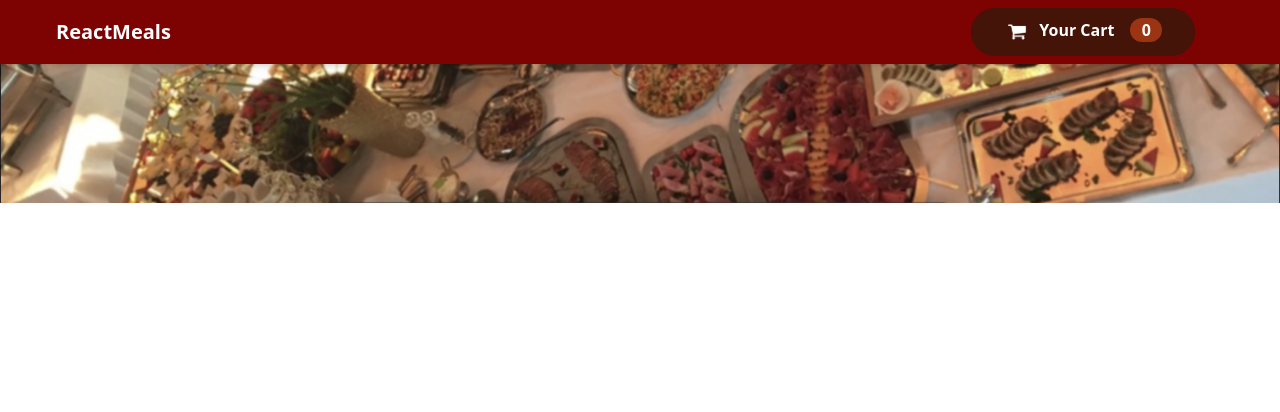
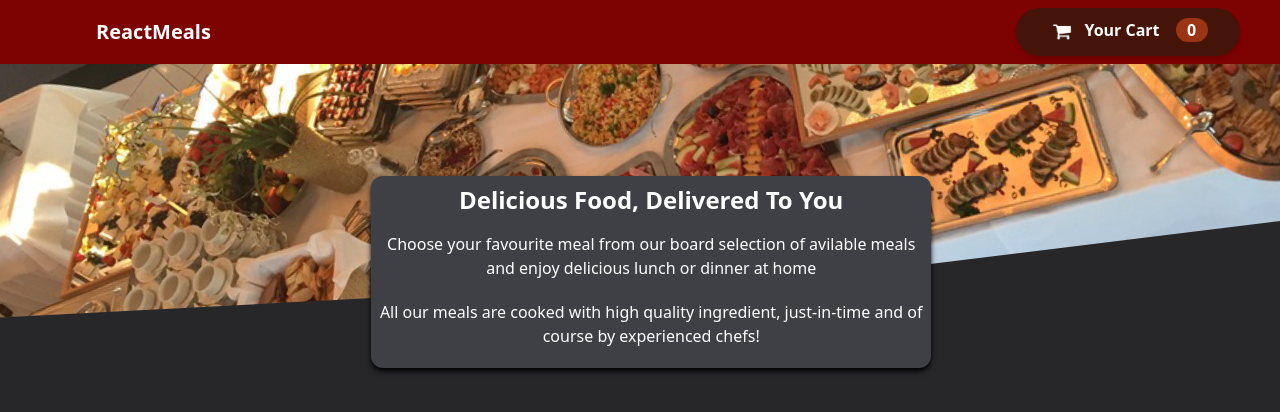
Before and after one commit to Ershad-Alam-67/restaurant-website, a React (Create React App) app: page / in a window 1280 px wide. Shown: the top 412 px of the page. Built offline with nearby package versions, Linux system fonts and the light colour scheme.

Commit message:
Adding Restaurant Summary

```diff
--- /dev/null
+++ b/src/components/Layout/Header.css
@@ -0,0 +1,7 @@
+.zoomed-image {
+  width: 105%;
+  height: 100%;
+  margin-left: -5%;
+  margin-top: -20px;
+  overflow: hidden;
+}
--- a/src/components/Layout/Header.js
+++ b/src/components/Layout/Header.js
@@ -1,25 +1,47 @@
 import React from "react"
 import cart from "../../assets/cart_icon.png"
-import bg_img from "../../assets/header_bg_image.png"
+import bg_img from "../../assets/meals.jpg"
+import "./Header.css"
 const Header = () => {
   return (
-    <div>
-      <div className=" flex bg-mycolor h-16 items-center">
+    <div className=" bg-zinc-800 h-screen">
+      <header>
+        <div className="header fixed top-0 left-0 w-full h-16 bg-mycolor text-white flex justify-between items-center px-10 box-shadow z-10">
           <div>
             <h1 className=" ml-14 font-bold text-white text-xl">ReactMeals</h1>
           </div>
-        <div className="ml-[800px] w-56 flex justify-center h-12 items-center rounded-3xl p-4 bg-orange-950 ">
-          <button className="flex p-1 font-bold text-white ">
+          <div className="ml-[800px] w-56 flex justify-center shadow-md h-12 items-center rounded-3xl p-4 bg-orange-950 ">
+            <button className="flex p-3 font-bold text-white ">
               <div>
                 <img src={cart} className=" mr-2 w-7 h-7"></img>
               </div>
-            <h1 className="mr-2 ">Your Cart</h1>
+              <h1 className="mr-2  ">Your Cart</h1>
               <div className=" bg-orange-800 w-8 rounded-2xl ml-2">0</div>
             </button>
           </div>
         </div>
-      <div className="">
-        <img src={bg_img}></img>
+      </header>
+      <div className="main-image  h-80 relative transform rotate-[-3deg] -translate-x-[1rem] w-[102%] -translate-y-[1rem] z-0 overflow-hidden">
+        <div className="zoomed-image">
+          <img
+            src={bg_img}
+            className="w-full h-full object-cover transform rotate-[-4deg] -translate-y-[-1rem] -translate-x-[-1rem]"
+            alt="Background Image"
+          />
+        </div>
+      </div>
+      <div className=" w-[35rem] h-[12rem] bg-zinc-700 absolute z-50 top-[11rem]  left-[29%] rounded-xl shadow-black shadow-md">
+        <h1 className="text-white font-bold  flex justify-center mt-2 text-2xl">
+          Delicious Food, Delivered To You
+        </h1>
+        <p className="flex text-white mt-4 justify-center font text-center">
+          Choose your favourite meal from our board selection of avilable meals
+          and enjoy delicious lunch or dinner at home
+        </p>
+        <p className="flex text-white p-2  mt-3 justify-center font text-center">
+          All our meals are cooked with high quality ingredient, just-in-time
+          and of course by experienced chefs!
+        </p>
       </div>
     </div>
   )
```
Also changed, not shown: src/assets/meals.jpg (added). Lines whose indentation alone changed are shown as unchanged.
